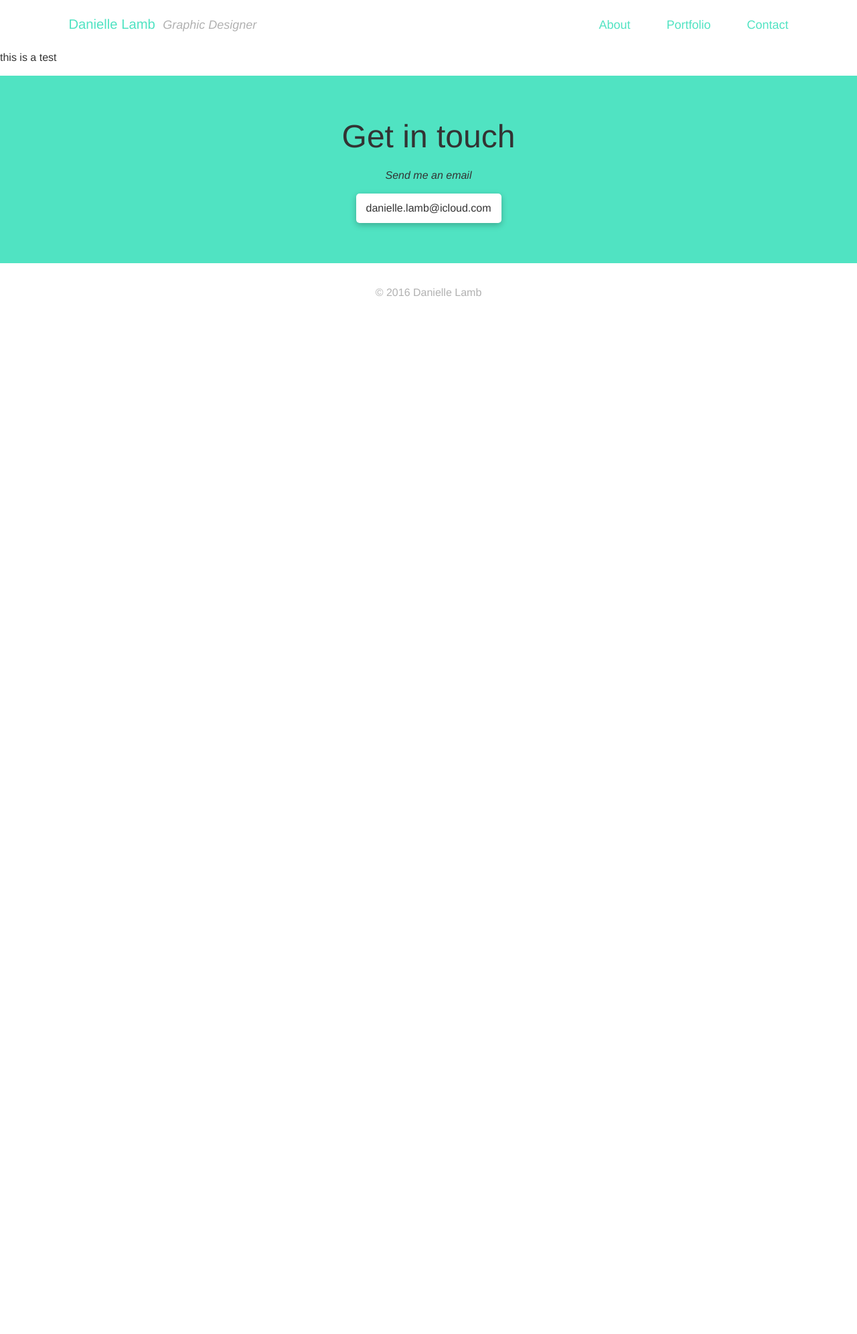
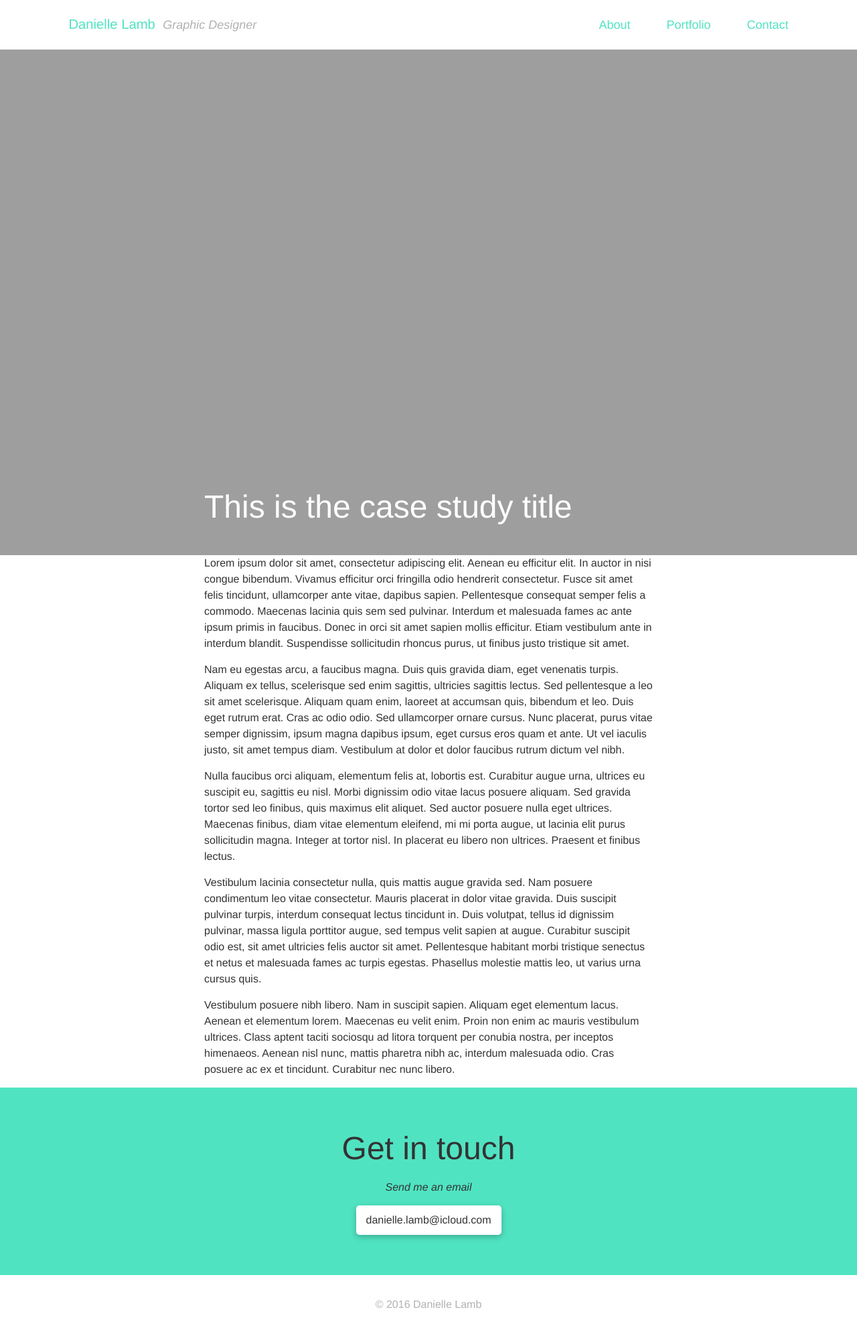
Before and after one commit to justinlamb1/danielle-portfolio-2, a Jekyll site: the page built from portfolio/test/index.html, in a window 1280 px wide. Shown: the whole page at 67% size. Built offline with Jekyll 4.4.1, drawn with Linux system fonts in a browser that asks for light colours; before the commit the page ends 900 px from its top, so only the background shows below that.

Commit message:
portfolio

```diff
--- a/_includes/header.html
+++ b/_includes/header.html
@@ -2,7 +2,7 @@
 
   <div class="container">
 
-    <a class="header__home-link" href="{{ site.url }}">
+    <a class="header__home-link" href="{{ site.github.url }}">
       <div class="header__logo">
         <h1 class="header__logo__site-name">Danielle Lamb</h1>
         <h2 class="header__logo__job-title">Graphic Designer</h2>
--- a/_sass/_layout.scss
+++ b/_sass/_layout.scss
@@ -304,3 +304,26 @@
   }
 }
 // End of copyright
+
+// Case study
+.container--narrow {
+  margin: 0 auto;
+  max-width: 43.75em;
+  padding: 0 15px;
+}
+
+.case-study {
+  &__hero-wrapper {
+    height: calc(95vh - 100px);
+    overflow: hidden;
+    position: relative;
+    background: url("/images/photo-1465326117523-6450112b60b2.jpg") no-repeat center center;
+    background-size: cover;
+
+    &__title {
+      position: absolute;
+      bottom: 25px;
+      color: $white;
+    }
+  }
+}
--- a/portfolio/test/index.html
+++ b/portfolio/test/index.html
@@ -3,11 +3,26 @@ layout: default
 ---
 
 <section class="case-study">
-  <div class="container--narrow">
 
-  <p>this is a test</p>
+  <div class="case-study__hero-wrapper">
+    <div class="container--narrow">
+      <h1 class="case-study__hero-wrapper__title">This is the case study title</h1>
+    </div>
+  </div>
 
 
 
+  <div class="container--narrow">
+
+    <p>Lorem ipsum dolor sit amet, consectetur adipiscing elit. Aenean eu efficitur elit. In auctor in nisi congue bibendum. Vivamus efficitur orci fringilla odio hendrerit consectetur. Fusce sit amet felis tincidunt, ullamcorper ante vitae, dapibus sapien. Pellentesque consequat semper felis a commodo. Maecenas lacinia quis sem sed pulvinar. Interdum et malesuada fames ac ante ipsum primis in faucibus. Donec in orci sit amet sapien mollis efficitur. Etiam vestibulum ante in interdum blandit. Suspendisse sollicitudin rhoncus purus, ut finibus justo tristique sit amet.</p>
+
+    <p>Nam eu egestas arcu, a faucibus magna. Duis quis gravida diam, eget venenatis turpis. Aliquam ex tellus, scelerisque sed enim sagittis, ultricies sagittis lectus. Sed pellentesque a leo sit amet scelerisque. Aliquam quam enim, laoreet at accumsan quis, bibendum et leo. Duis eget rutrum erat. Cras ac odio odio. Sed ullamcorper ornare cursus. Nunc placerat, purus vitae semper dignissim, ipsum magna dapibus ipsum, eget cursus eros quam et ante. Ut vel iaculis justo, sit amet tempus diam. Vestibulum at dolor et dolor faucibus rutrum dictum vel nibh.</p>
+
+    <p>Nulla faucibus orci aliquam, elementum felis at, lobortis est. Curabitur augue urna, ultrices eu suscipit eu, sagittis eu nisl. Morbi dignissim odio vitae lacus posuere aliquam. Sed gravida tortor sed leo finibus, quis maximus elit aliquet. Sed auctor posuere nulla eget ultrices. Maecenas finibus, diam vitae elementum eleifend, mi mi porta augue, ut lacinia elit purus sollicitudin magna. Integer at tortor nisl. In placerat eu libero non ultrices. Praesent et finibus lectus.</p>
+
+    <p>Vestibulum lacinia consectetur nulla, quis mattis augue gravida sed. Nam posuere condimentum leo vitae consectetur. Mauris placerat in dolor vitae gravida. Duis suscipit pulvinar turpis, interdum consequat lectus tincidunt in. Duis volutpat, tellus id dignissim pulvinar, massa ligula porttitor augue, sed tempus velit sapien at augue. Curabitur suscipit odio est, sit amet ultricies felis auctor sit amet. Pellentesque habitant morbi tristique senectus et netus et malesuada fames ac turpis egestas. Phasellus molestie mattis leo, ut varius urna cursus quis.</p>
+
+    <p>Vestibulum posuere nibh libero. Nam in suscipit sapien. Aliquam eget elementum lacus. Aenean et elementum lorem. Maecenas eu velit enim. Proin non enim ac mauris vestibulum ultrices. Class aptent taciti sociosqu ad litora torquent per conubia nostra, per inceptos himenaeos. Aenean nisl nunc, mattis pharetra nibh ac, interdum malesuada odio. Cras posuere ac ex et tincidunt. Curabitur nec nunc libero.</p>
+
   </div>
 </section>
```
Also changed, not shown: 1 other file.
